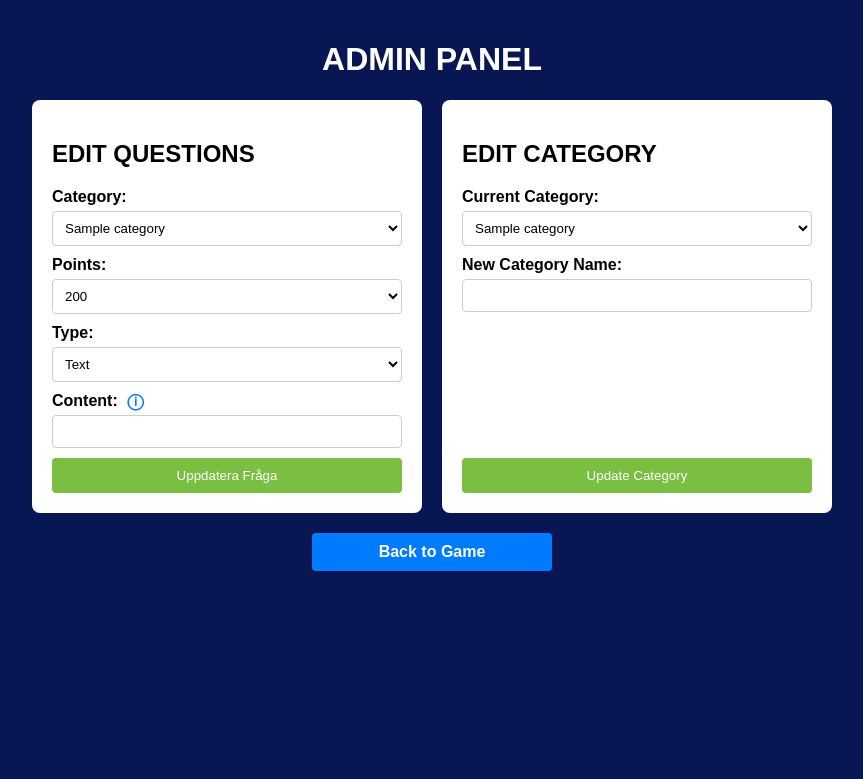
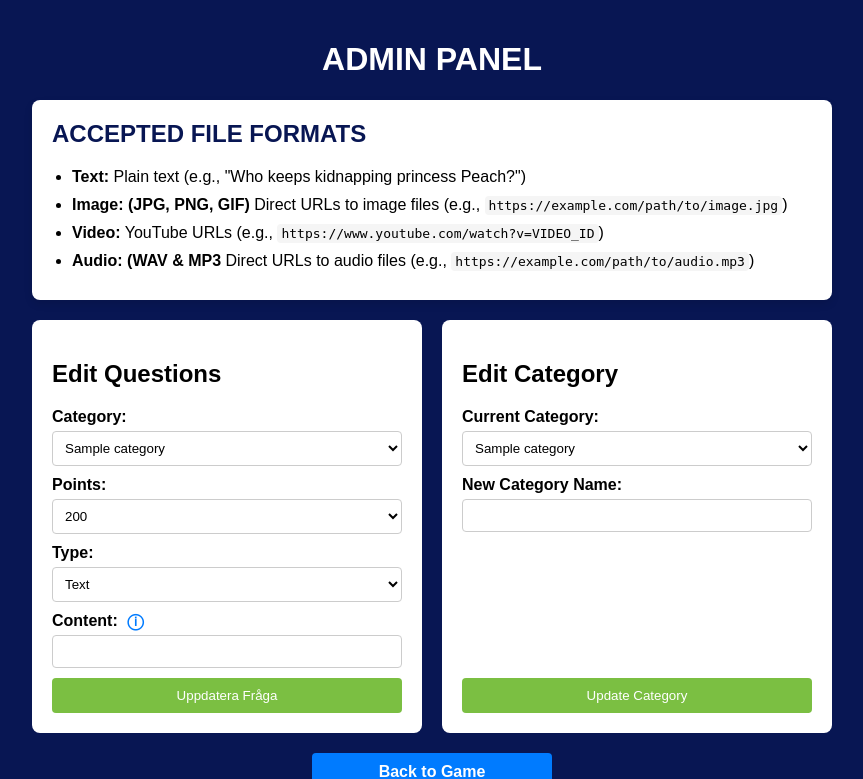
Before and after one commit to CaptainTotte/Quiz, a FastAPI app: template templates/admin.html in a window 1280 px wide. Shown: the top 779 px of the page, without its empty margins (208-1071 px from the left). Before the commit the page ends 571 px from the top, so only its background shows below. Run offline with FastAPI, Linux system fonts and the light colour scheme; the template is opened without the code that fills it: most values are stand-ins (such as "Sample title", 1, 10 or a date in 2020).

Commit message:
ACCEPTED FILE FORMATS
Added notification of which file formats are accepted.

```diff
--- a/questions.json
+++ b/questions.json
@@ -10,8 +10,8 @@
         "200": [
             {
                 "category": "Karakt\u00e4rer",
-                "type": "text",
-                "content": "Test"
+                "type": "image",
+                "content": "https://cdn.triforcewiki.com/thumb/d/d5/Link_TLoZ_artwork.png/1200px-Link_TLoZ_artwork.png"
             },
             {
                 "category": "Gaming Historia",
--- a/static/admin.css
+++ b/static/admin.css
@@ -145,3 +145,35 @@ body {
 .back-button:hover {
     background-color: #0056b3;
 }
+
+/* Summary Box Styles */
+.summary-box {
+    background-color: white; /* White background */
+    color: black; /* Black text */
+    padding: 20px;
+    border-radius: 8px; /* Rounded corners */
+    margin-bottom: 20px; /* Space below the box */
+    box-shadow: 0 4px 8px rgba(0, 0, 0, 0.1); /* Soft shadow */
+}
+
+.summary-box h2 {
+    margin-top: 0; /* Remove top margin for the heading */
+    font-size: 1.5em; /* Larger font size for the heading */
+    color: #081653; /* Dark blue color for the heading */
+}
+
+.summary-box ul {
+    margin: 0; /* Remove default margin */
+    padding-left: 20px; /* Add some padding for the list */
+}
+
+.summary-box li {
+    margin-bottom: 10px; /* Space between list items */
+}
+
+.summary-box code {
+    background-color: #f5f5f5; /* Light gray background for code */
+    padding: 2px 4px; /* Padding for code */
+    border-radius: 4px; /* Rounded corners for code */
+    font-family: monospace; /* Monospace font for code */
+}
--- a/static/index.html
+++ b/static/index.html
@@ -11,7 +11,7 @@
 
     <!-- Buttons -->
     <div class="buttons-container">
-        <button id="reset-button" class="reset-button">Återställ alla kort</button>
+        <button id="reset-button" class="reset-button">Reset</button>
         <a id="admin-button" class="admin-button" href="/admin">Admin</a>
     </div>
 
--- a/templates/admin.html
+++ b/templates/admin.html
@@ -4,16 +4,27 @@
     <meta charset="UTF-8">
     <meta name="viewport" content="width=device-width, initial-scale=1.0">
     <title>Admin Panel</title>
-    <link rel="stylesheet" href="/static/admin.css?v=1.2"> <!-- Link to the admin-specific CSS file -->
+    <link rel="stylesheet" href="/static/admin.css?v=1.3"> <!-- Link to the admin-specific CSS file -->
 </head>
 <body>
     <div class="admin-container">
         <h1 class="admin-title">ADMIN PANEL</h1>
 
+        <!-- Summary Box -->
+        <div class="summary-box">
+            <h2>ACCEPTED FILE FORMATS</h2>
+            <ul>
+                <li><strong>Text:</strong> Plain text (e.g., "Who keeps kidnapping princess Peach?")</li>
+                <li><strong>Image: (JPG, PNG, GIF)</strong> Direct URLs to image files (e.g., <code>https://example.com/path/to/image.jpg</code>)</li>
+                <li><strong>Video:</strong> YouTube URLs (e.g., <code>https://www.youtube.com/watch?v=VIDEO_ID</code>)</li>
+                <li><strong>Audio: (WAV & MP3</strong> Direct URLs to audio files (e.g., <code>https://example.com/path/to/audio.mp3</code>)</li>
+            </ul>
+        </div>
+
         <div class="form-container">
             <!-- Form for updating questions -->
             <form class="admin-form" action="/admin/update" method="post">
-                <h2>EDIT QUESTIONS</h2>
+                <h2>Edit Questions</h2>
                 <label for="category">Category:</label>
                 <select id="category" name="category" required>
                     {% for category in data.categories %}
@@ -52,7 +63,7 @@
 
             <!-- Form for editing categories -->
             <form class="admin-form" action="/admin/update_category" method="post">
-                <h2>EDIT CATEGORY</h2>
+                <h2>Edit Category</h2>
 
                 <label for="current_category">Current Category:</label>
                 <select id="current_category" name="current_category" required>
```
